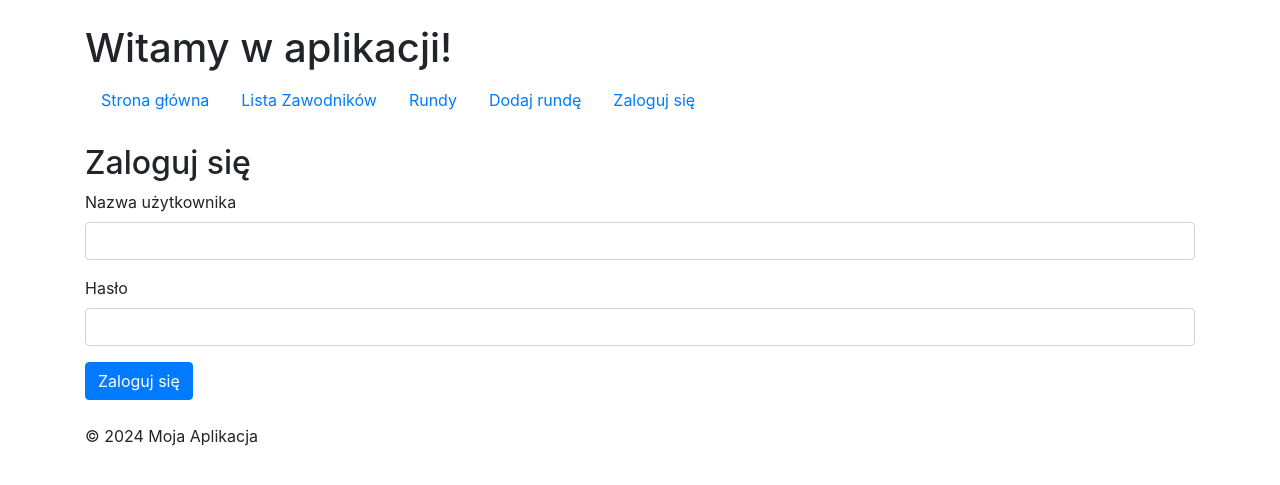
After one commit to Lirojo/TurniejKarate, a Django app: page /login/ in a window 1280 px wide. The commit adds this page. Shown: the top 485 px of the page. Run offline with Django 5.2, Linux system fonts and the light colour scheme; some libraries are stand-ins or nearby versions.

Commit message:
Dodanie opcji logowania, tylko zalogowany użytkownik będzie mógł: - zobaczyć  listę zawodników - zobaczyć rundy - dodać zawodnika - dodać rundy

```diff
--- a/ProjektKoncowy/urls.py
+++ b/ProjektKoncowy/urls.py
@@ -16,6 +16,7 @@ Including another URLconf
 """
 from django.contrib import admin
 from django.urls import path
+from django.contrib.auth import views as auth_views
 from TurniejKarate.views import (
     HomeView,
     AthleteListView,
@@ -34,7 +35,11 @@ urlpatterns = [
     path('admin/', admin.site.urls),
     path('', HomeView.as_view(), name='home'),  # Strona główna
 
-    # Ścieżki dla zawodników
+    # Ścieżki dla logowania i wylogowywania
+    path('login/', auth_views.LoginView.as_view(template_name='registration/login.html'), name='login'),
+    path('logout/', auth_views.LogoutView.as_view(next_page='/'), name='logout'),
+
+    # Ścieżki dla zawodników (zabezpieczone logowaniem)
     path('athletes/', AthleteListView.as_view(), name='athlete_list'),  # Lista zawodników
     path('athletes/add/', AthleteCreateView.as_view(), name='athlete_create'),  # Dodanie zawodnika
     path('athletes/<int:pk>/edit/', AthleteUpdateView.as_view(), name='athlete_update'),  # Edytowanie zawodnika
@@ -49,7 +54,7 @@ urlpatterns = [
     path('rounds/add/', RoundCreateView.as_view(), name='round_create'),  # Dodanie rundy
     path('add-round/', add_round, name='add_round'),  # Formularz dodawania rundy
     path('rounds/', RoundListView.as_view(), name='round_list'),  # Lista rund
-    path('tournament/<int:tournament_id>/add-athletes/', add_athletes_to_tournament, #Przypisanie zawodników do turnieju
+    path('tournament/<int:tournament_id>/add-athletes/', add_athletes_to_tournament,
+         # Przypisanie zawodników do turnieju
          name='add_athletes_to_tournament'),
-
 ]
--- a/templates/base.html
+++ b/templates/base.html
@@ -19,7 +19,14 @@
                 <li class="nav-item"><a href="{% url 'athlete_list' %}" class="nav-link">Lista Zawodników</a></li>
                 <li class="nav-item"><a href="{% url 'round_list' %}" class="nav-link">Rundy</a></li>
                 <li class="nav-item"><a href="{% url 'round_create' %}" class="nav-link">Dodaj rundę</a></li>
-                    <!-- Dodaj inne linki, jeśli potrzebujesz -->
+                {% if user.is_authenticated %}
+                    <form action="{% url 'logout' %}" method="post" style="display:inline;">
+                        {% csrf_token %}
+                        <button type="submit" class="btn btn-danger">Wyloguj się</button>
+                    </form>
+                {% else %}
+                    <li class="nav-item"><a href="{% url 'login' %}" class="nav-link">Zaloguj się</a></li>
+                {% endif %}
             </ul>
         </nav>
     </header>
--- a/templates/home.html
+++ b/templates/home.html
@@ -4,7 +4,7 @@
 
 {% block content %}
   <h2>Witaj na stronie głównej!</h2>
-  <p>To jest przykładowa aplikacja zarządzająca zawodnikami i turniejami karate.</p>
+  <p>Proszę się zalogwoać aby można było dodać zawodnika do turnieju, oraz aby można było sprawdzić listę zawodników</p>
   <a href="{% url 'athlete_list' %}" class="btn btn-primary">Zobacz Listę Zawodników</a>
   <a href="{% url 'round_list' %}" class="btn btn-secondary">Zobacz Rundy</a>
 {% endblock %}
--- /dev/null
+++ b/templates/registration/login.html
@@ -0,0 +1,32 @@
+{% extends 'base.html' %}
+
+{% block title %}Zaloguj się{% endblock %}
+
+{% block content %}
+    <h2>Zaloguj się</h2>
+
+    <form method="post">
+        {% csrf_token %}
+        <div class="form-group">
+            <label for="id_username">Nazwa użytkownika</label>
+            <input type="text" name="username" id="id_username" class="form-control" required>
+        </div>
+        <div class="form-group">
+            <label for="id_password">Hasło</label>
+            <input type="password" name="password" id="id_password" class="form-control" required>
+        </div>
+        <button type="submit" class="btn btn-primary">Zaloguj się</button>
+    </form>
+
+    {% if form.errors %}
+        <div class="alert alert-danger mt-3">
+            <ul>
+                {% for field in form %}
+                    {% for error in field.errors %}
+                        <li>{{ error }}</li>
+                    {% endfor %}
+                {% endfor %}
+            </ul>
+        </div>
+    {% endif %}
+{% endblock %}
```
Also changed, not shown: ProjektKoncowy/settings.py (+6 -6 lines), TurniejKarate/tests.py (+20 -6 lines), TurniejKarate/views.py (+12 -13 lines). Lines whose indentation alone changed are shown as unchanged.
